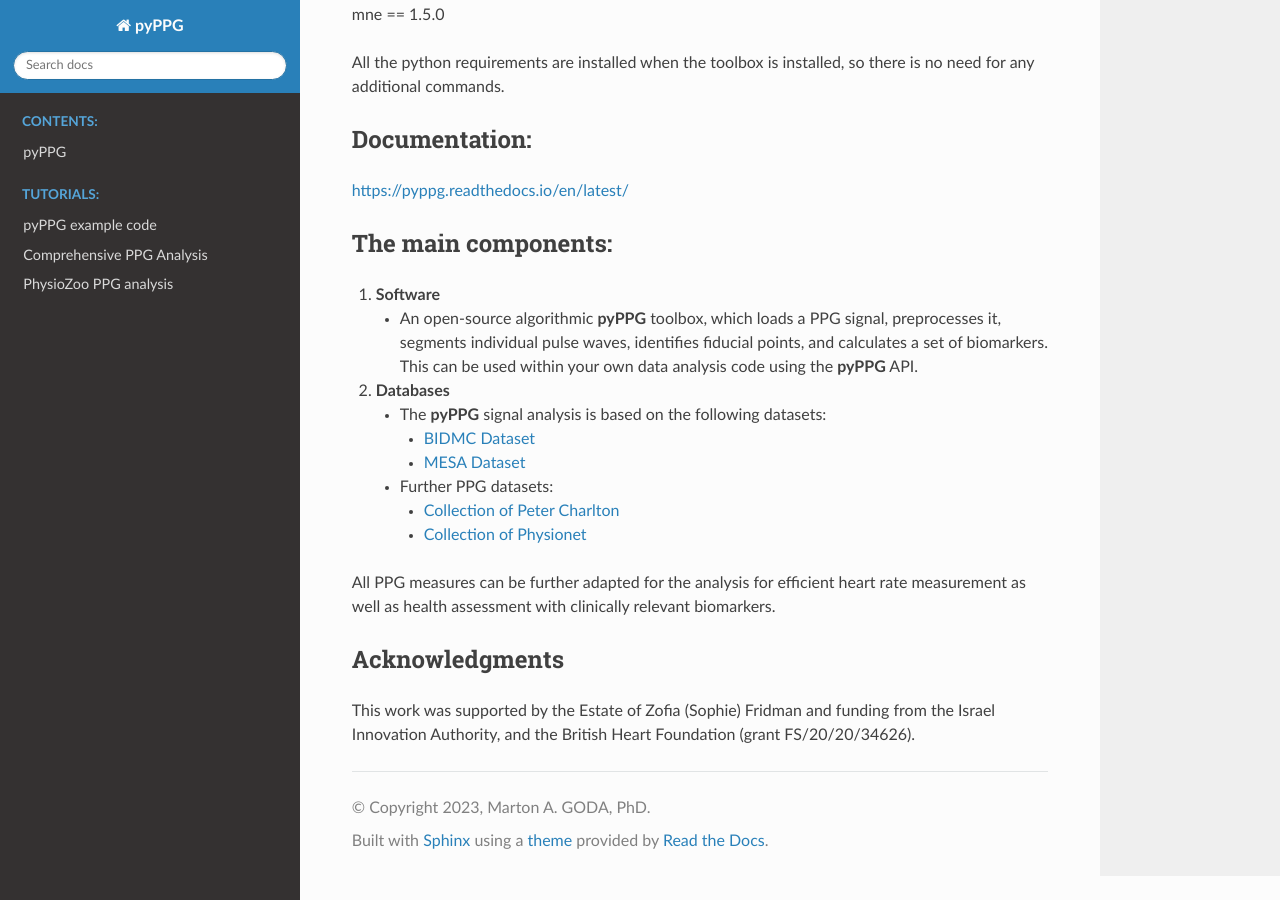
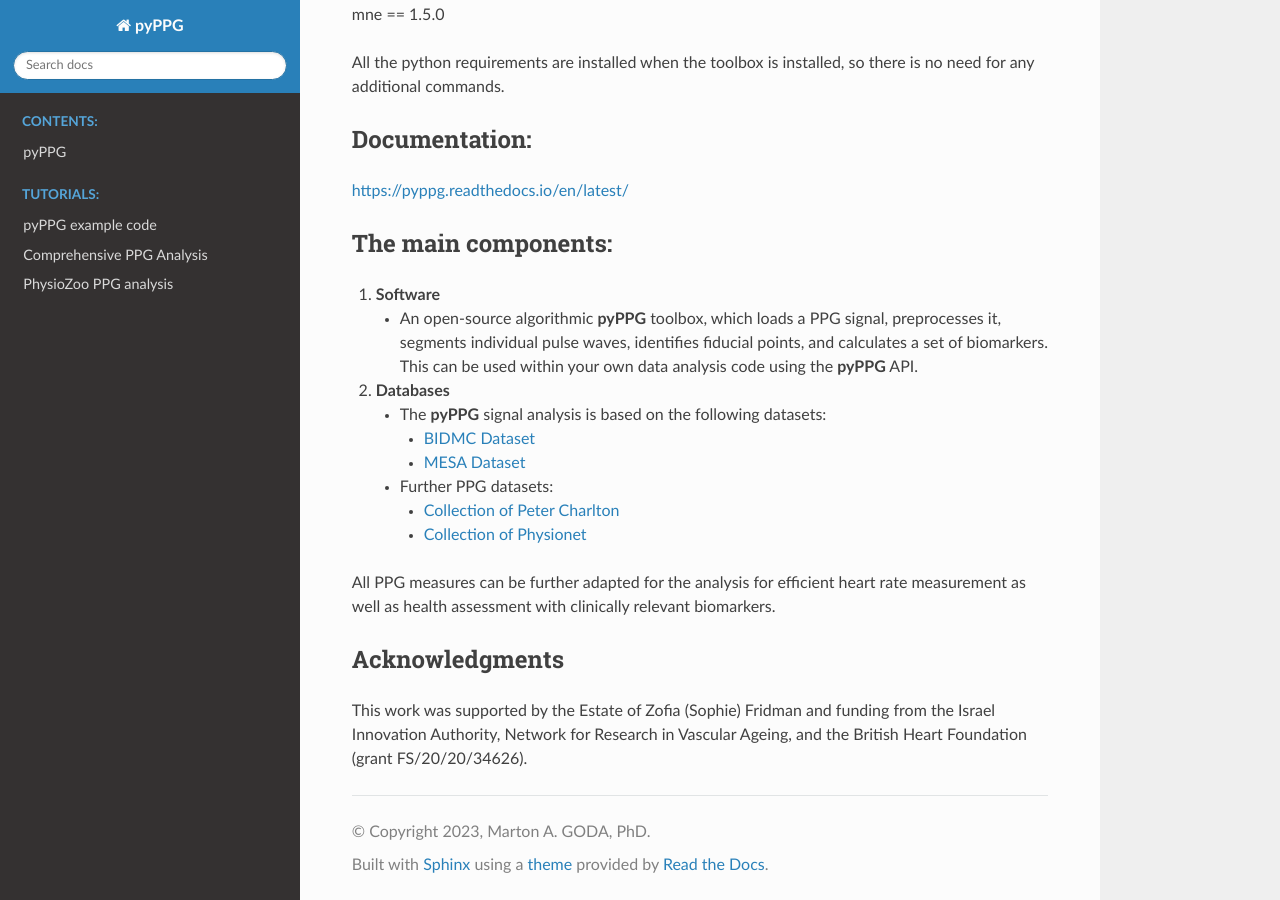
Before and after one commit to godamartonaron/GODA_pyPPG, a Sphinx documentation site: the page built from docs/README.rst, in a window 1280 px wide and 900 px high, scrolled down 2525 px. Built offline with Sphinx 7.4.7 and the Read the Docs theme 2.0.0, drawn with Linux system fonts in a browser that asks for light colours.

Commit message:
update docs

```diff
--- a/docs/README.rst
+++ b/docs/README.rst
@@ -103,4 +103,4 @@ All PPG measures can be further adapted for the analysis for efficient heart rat
 Acknowledgments
 ---------------
 
-This work was supported by the Estate of Zofia (Sophie) Fridman and funding from the Israel Innovation Authority, and the British Heart Foundation (grant FS/20/20/34626).
+This work was supported by the Estate of Zofia (Sophie) Fridman and funding from the Israel Innovation Authority, Network for Research in Vascular Ageing, and the British Heart Foundation (grant FS/20/20/34626).
```
Also changed, not shown: README.md (+1 -1 lines), 7 other files.
